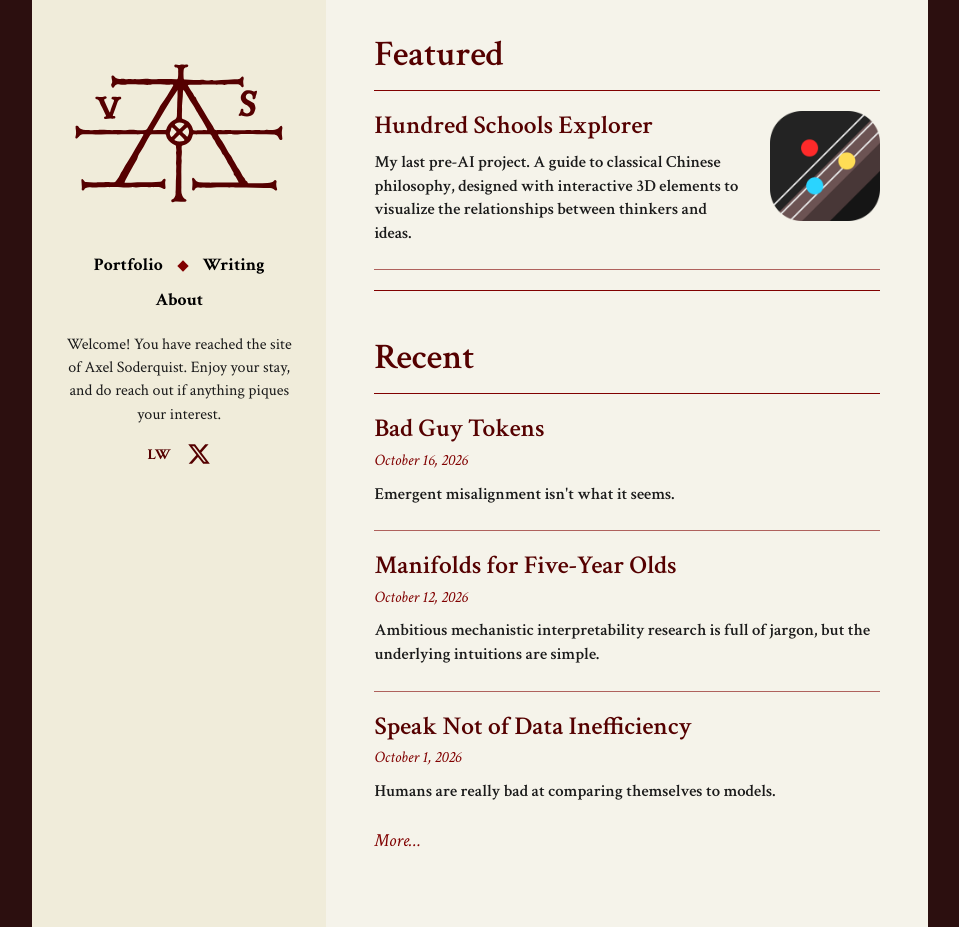
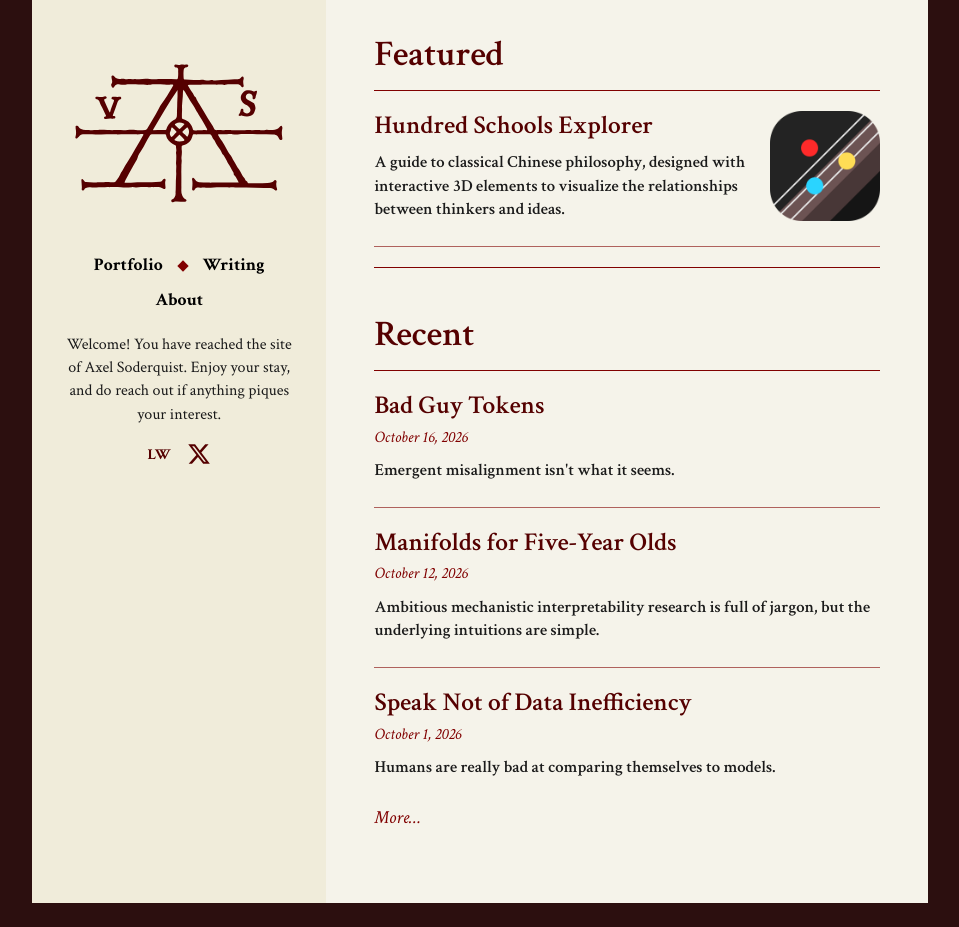
Before and after one commit to Axelpuff/axelpuff.github.io, a Jekyll site: the page built from index.html, in a window 1280 px wide. Shown: the whole page, without its empty margins (160-1119 px from the left). Built offline with Jekyll 4.4.1, drawn with Linux system fonts in a browser that asks for light colours; after the commit the page ends 903 px from its top, so only the background shows below that.

Commit message:
Get rid of "my last ai project" thing like who cares bruh

```diff
--- a/_posts/2026-06-01-hundred-schools-explorer.markdown
+++ b/_posts/2026-06-01-hundred-schools-explorer.markdown
@@ -4,7 +4,7 @@ title:  "Hundred Schools Explorer"
 date:   2026-06-01 12:00:00 -0400
 tags:  featured
 categories: projects
-excerpt: "My last pre-AI project. A guide to classical Chinese philosophy, designed with interactive 3D elements to visualize the relationships between thinkers and ideas."
+excerpt: "A guide to classical Chinese philosophy, designed with interactive 3D elements to visualize the relationships between thinkers and ideas."
 icon: "/assets/HSE_icon.png"
 ---
 
```
